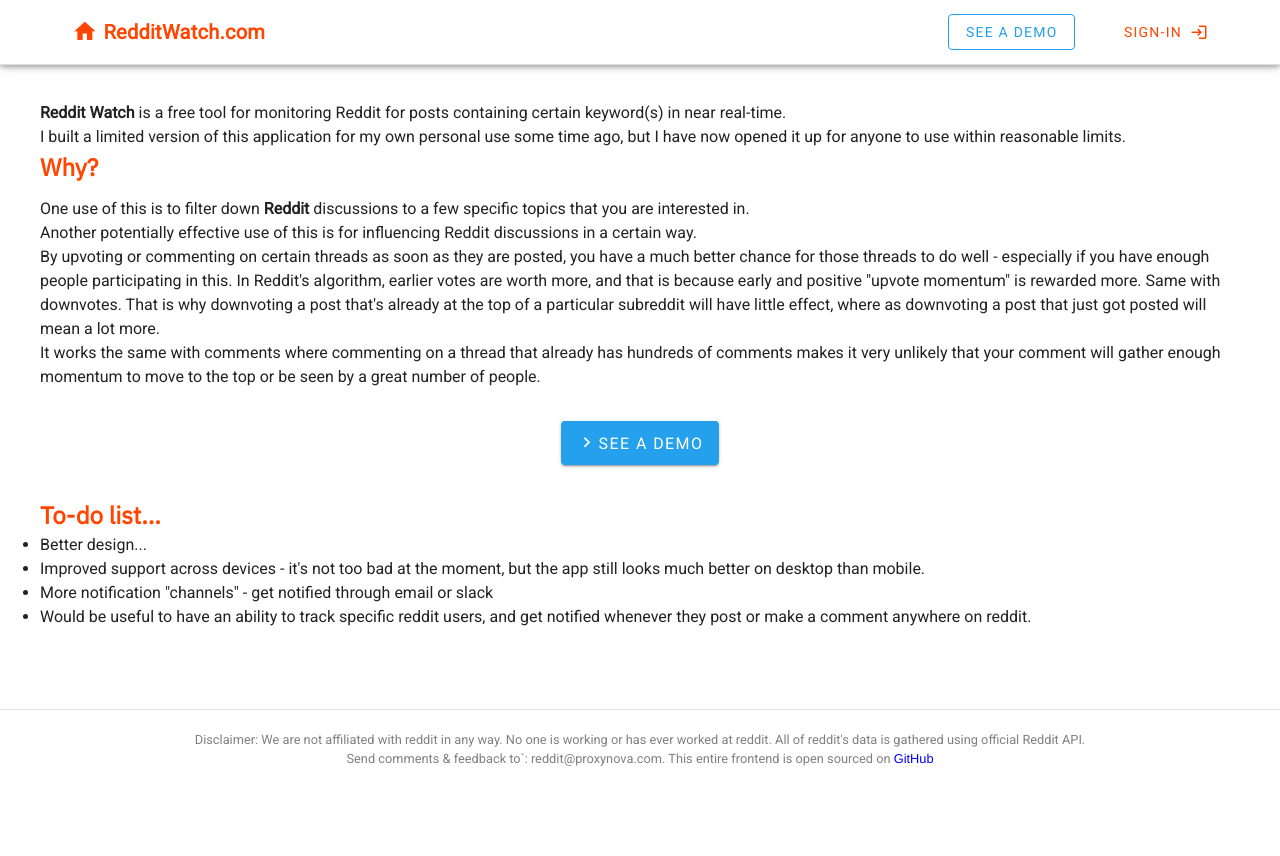
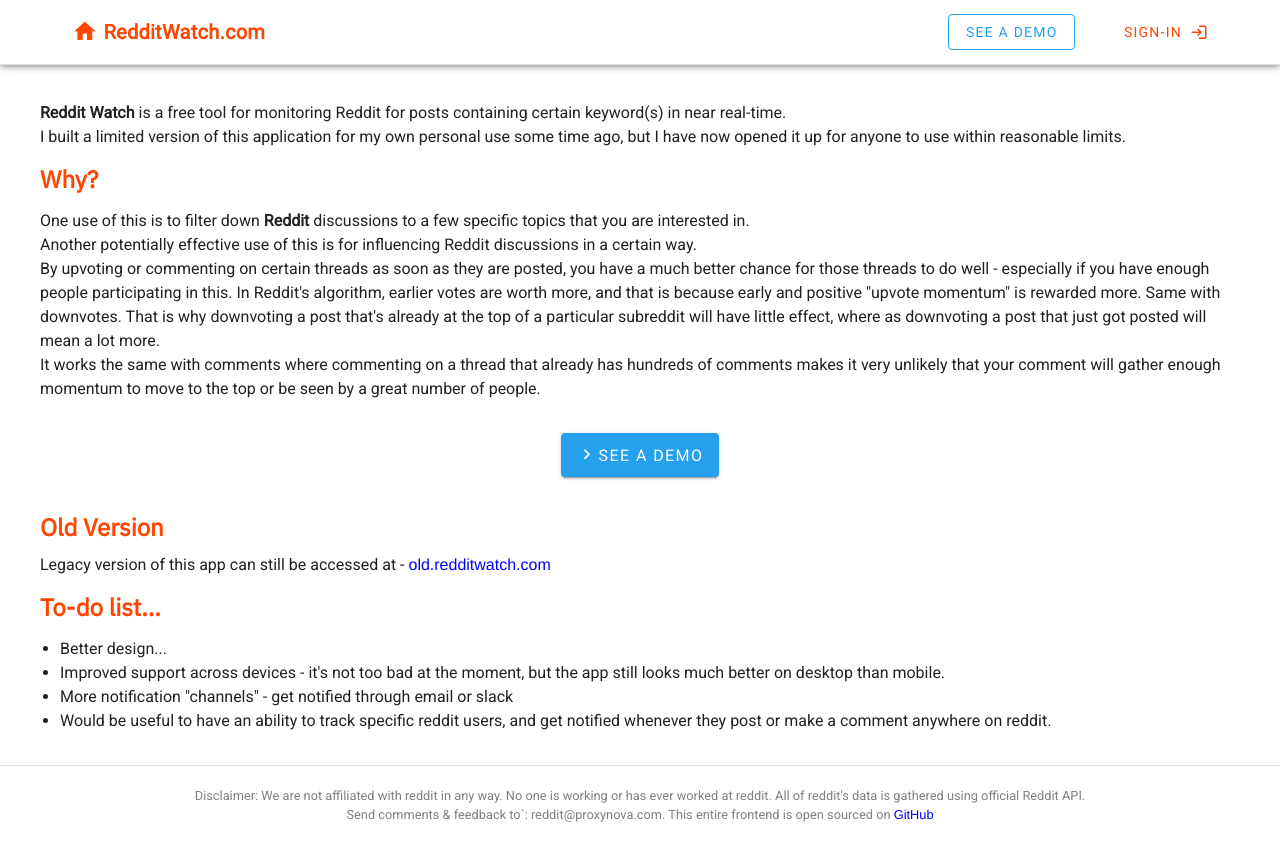
Before and after one commit to Athlon1600/redditwatch.com, a Nuxt app: page / in a window 1280 px wide. Before the commit the page ends 800 px from the top, so only its background shows below. Built offline with nearby package versions, Linux system fonts and the light colour scheme.

Commit message:
clean dist folder before dev/generate to get rid of errors

```diff
--- a/app/pages/index.vue
+++ b/app/pages/index.vue
@@ -12,7 +12,7 @@
             it up for anyone to use within reasonable limits.
         </p>
 
-        <h2 class="mb-3">Why?</h2>
+        <h2 class="my-3">Why?</h2>
 
         <p>
             One use of this is to filter down <strong>Reddit</strong> discussions to a few specific topics that you are
@@ -52,9 +52,15 @@
 
         <hr class="my-4">
 
-        <h2 class="mt-5">To-do list...</h2>
+        <h2 class="my-2">Old Version</h2>
 
-        <ul>
+        <p>
+            Legacy version of this app can still be accessed at - <a href="https://old.redditwatch.com">old.redditwatch.com</a>
+        </p>
+
+        <h2 class="my-3">To-do list...</h2>
+
+        <ul class="ml-5">
             <li>Better design...</li>
             <li>Improved support across devices - it's not too bad at the moment, but the app still looks much better on
                 desktop than mobile.
--- a/app/plugins/auth.ts
+++ b/app/plugins/auth.ts
@@ -1,6 +1,10 @@
 import {useAuthStore} from "~/store";
 
 export default defineNuxtPlugin(async (nuxtApp) => {
+
+    if (!process.client) {
+        return;
+    }
 
     const token = localStorage.getItem('token');
     console.log(`Token in storage: ${token}`);
--- a/nuxt.config.ts
+++ b/nuxt.config.ts
@@ -15,7 +15,7 @@ export default defineNuxtConfig({
     typescript: {
         typeCheck: false // must run manually npm run typecheck
     },
-    ssr: false, // ssr: false is equivalent to target: 'static' in nuxt 3
+    ssr: true, // ssr: true is equivalent to target: 'static' in nuxt 3
     compatibilityDate: '2024-11-01',
     devtools: {enabled: true},
     css: ['~/assets/global.css'],
```
Also changed, not shown: package.json (+6 -1 lines), 1 other file (tests, documents, lock files or other folders).
